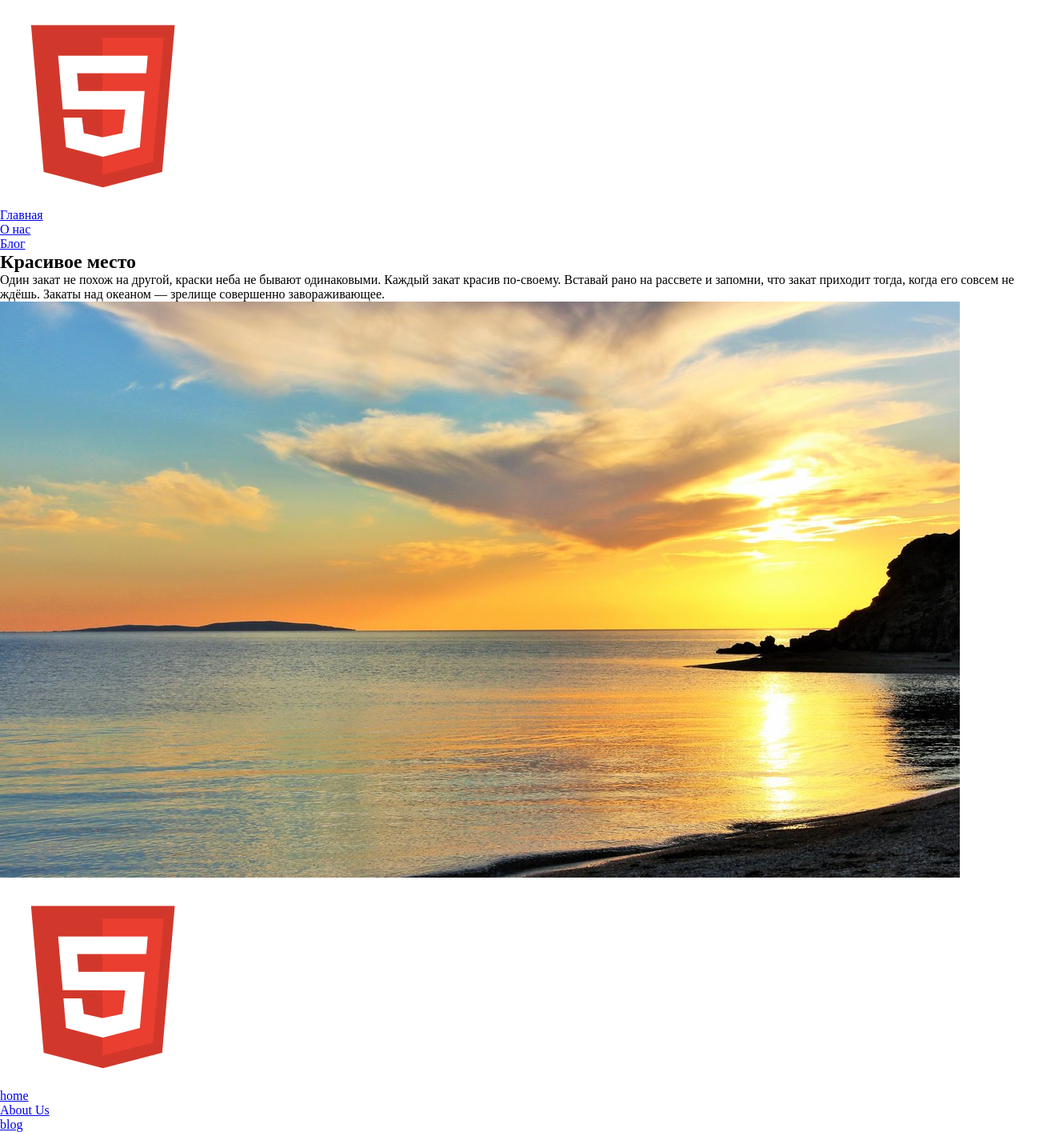
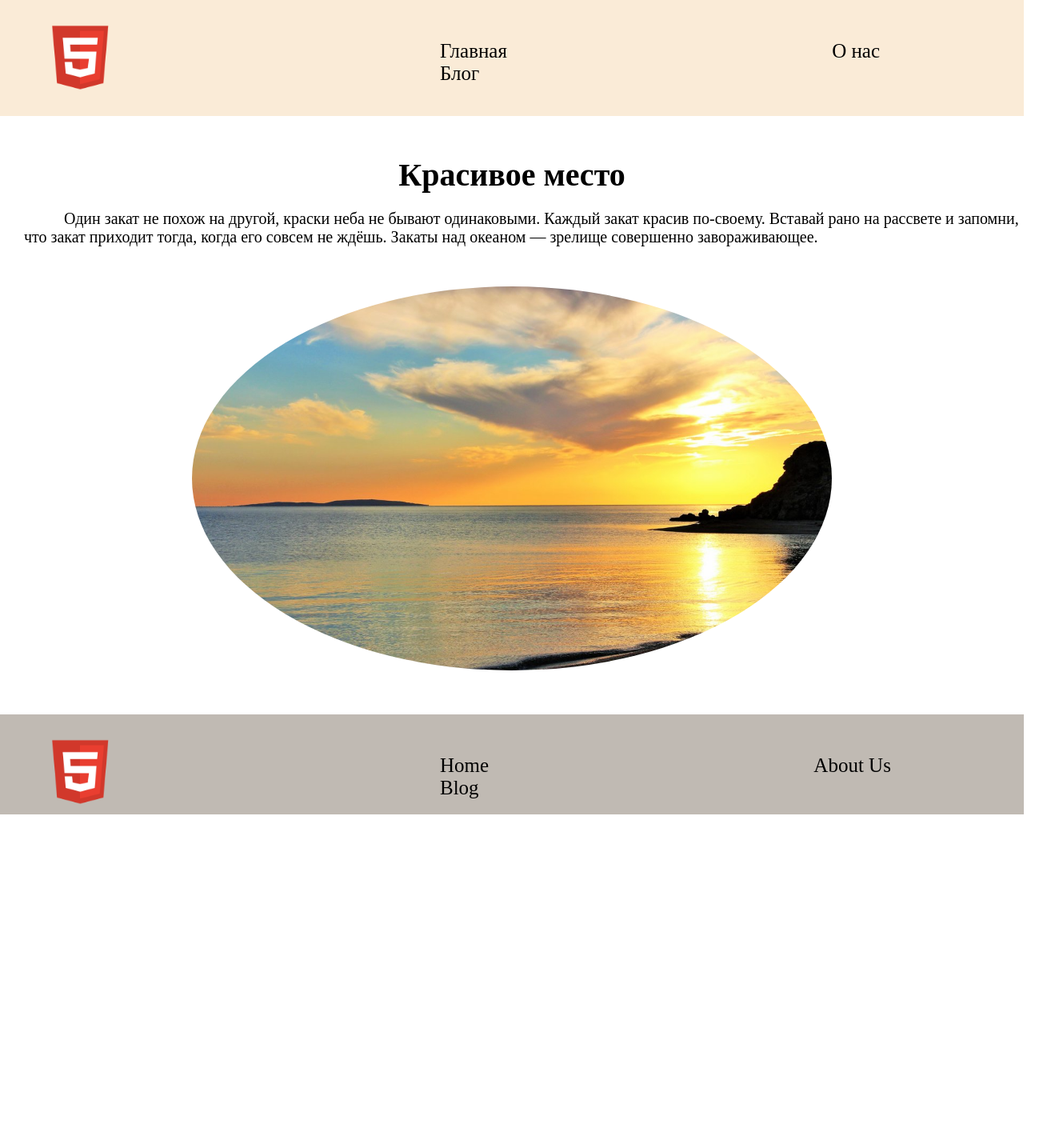
Before and after one commit to LegerovAlex/Homework4, a plain HTML site: page index.html in a window 1280 px wide. Shown: the whole page at 80% size, 1314 px wide, since content can reach past the window. After the commit the page ends 1018 px from the top, so only its background shows below. Drawn offline with Linux system fonts and the light colour scheme; files whose address does not match are found by name; a web font is replaced by a local one.

Commit message:
add styles

```diff
--- a/index.html
+++ b/index.html
@@ -6,6 +6,12 @@
     <meta name="viewport" content="width=device-width, initial-scale=1.0" />
     <link rel="stylesheet" href="style.css" />
     <link rel="stylesheet" href="reset.css" />
+    <link rel="preconnect" href="https://fonts.googleapis.com" />
+    <link rel="preconnect" href="https://fonts.gstatic.com" crossorigin />
+    <link
+      href="https://fonts.googleapis.com/css2?family=Joan&display=swap"
+      rel="stylesheet"
+    />
     <title>HM4</title>
   </head>
   <body>
@@ -52,13 +58,13 @@
       <nav class="footer__nav">
         <ul class="footer__nav-link">
           <li class="footer__nav-link__item">
-            <a href="home" class="footer__nav-link__item-link">home</a>
+            <a href="home" class="footer__nav-link__item-link">Home</a>
           </li>
           <li class="footer__nav-link__item">
             <a href="about us" class="footer__nav-link__item-link">About Us</a>
           </li>
           <li class="footer__nav-link__item">
-            <a href="blog" class="footer__nav-link__item-link">blog</a>
+            <a href="blog" class="footer__nav-link__item-link">Blog</a>
           </li>
         </ul>
       </nav>
--- a/style.css
+++ b/style.css
@@ -0,0 +1,86 @@
+body {
+  font-family: "Joan", serif;
+  font-size: 20px;
+  font-weight: 300;
+}
+/* Start Header */
+.header {
+  display: inline-flex;
+  justify-content: space-between;
+  background-color: antiquewhite;
+  width: 100%;
+  margin-bottom: 50px;
+}
+
+.header__nav-link__item {
+  display: inline;
+  padding: 200px;
+}
+.header__logo-link {
+  width: 100px;
+  margin-top: 20px;
+  margin-left: 50px;
+  margin-bottom: 20px;
+}
+.header__nav {
+  margin-top: 50px;
+  margin-left: 200px;
+  margin-right: 100px;
+  font-size: 25px;
+}
+
+.header__nav-link__item-link {
+  color: black;
+  text-decoration: none;
+}
+/* end header */
+/* start main  */
+.title {
+  text-align: center;
+  margin-bottom: 20px;
+  font-size: 40px;
+}
+.text {
+  text-indent: 50px;
+  margin-left: 30px;
+  font-size: 20px;
+  margin-bottom: 50px;
+}
+.section__img {
+  text-align: center;
+  margin-bottom: 50px;
+}
+
+.section_img-item {
+  width: 100vh;
+  border-radius: 100%;
+}
+/* end main */
+/* start footer */
+.footer {
+  display: inline-flex;
+  justify-content: space-between;
+  background-color: rgb(192, 186, 179);
+  width: 100%;
+}
+
+.footer__nav-link__item {
+  display: inline;
+  margin: 200px;
+}
+.footer__logo-link {
+  width: 100px;
+  margin-top: 20px;
+  margin-left: 50px;
+}
+.footer__nav {
+  margin-top: 50px;
+  margin-left: 200px;
+  margin-right: 100px;
+  font-size: 25px;
+}
+
+.footer__nav-link__item-link {
+  color: black;
+  text-decoration: none;
+}
```
